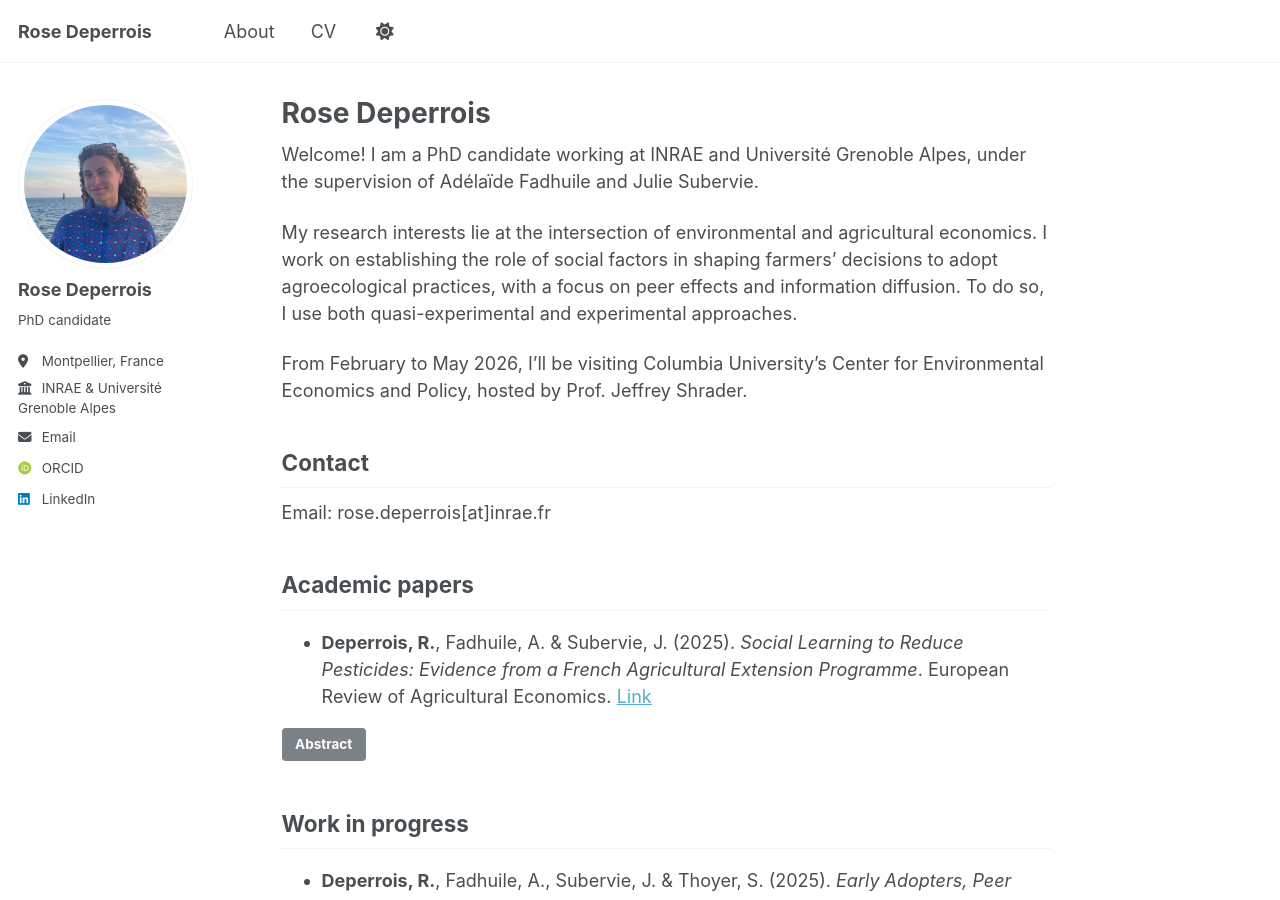
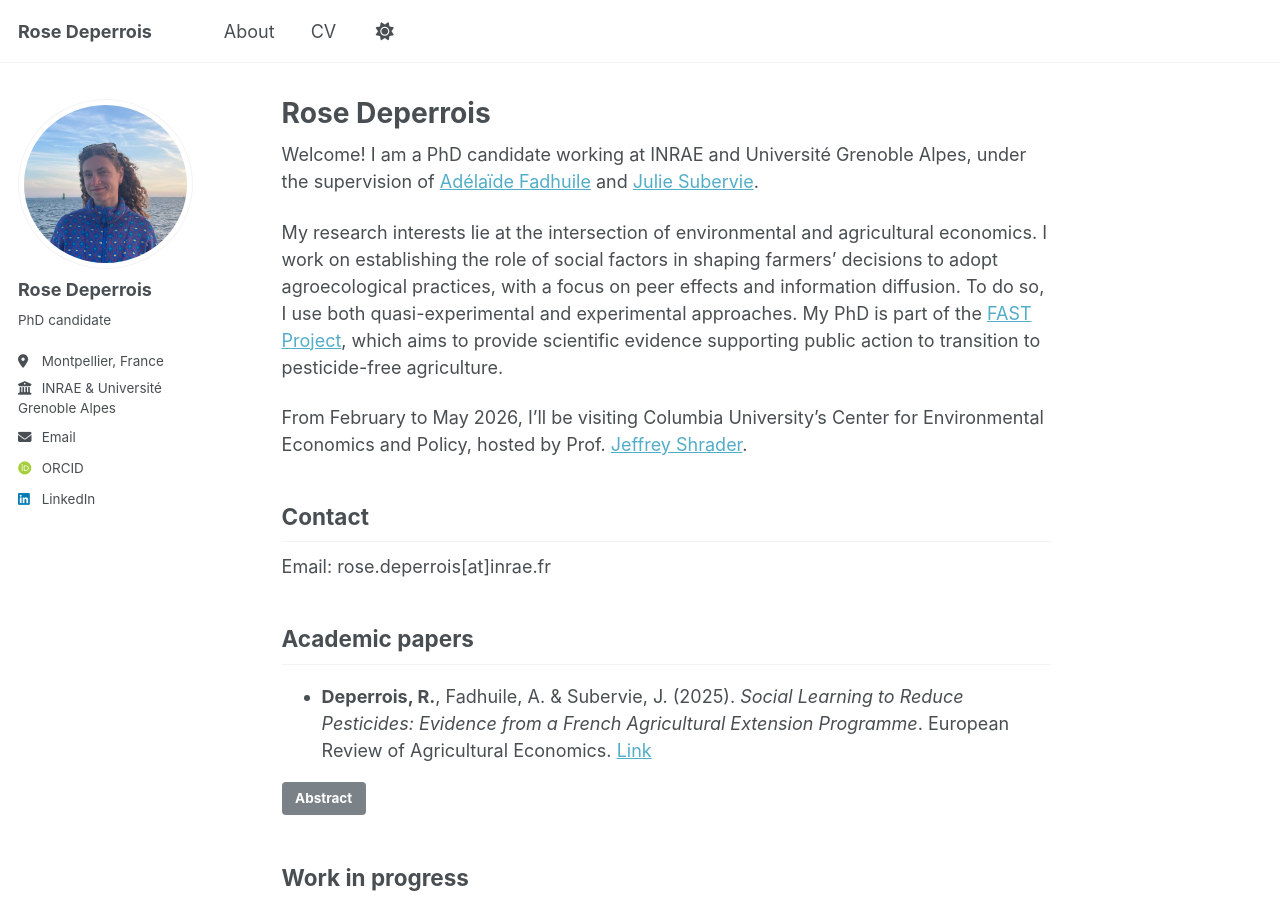
Before and after one commit to rosedeperrois/rosedeperrois.github.io, a Jekyll site: the page built from _pages/about.md, in a window 1280 px wide and 900 px high. Built offline with Jekyll 4.4.1, drawn with Linux system fonts in a browser that asks for light colours; some web fonts are replaced.

Commit message:
Update about.md

```diff
--- a/_pages/about.md
+++ b/_pages/about.md
@@ -8,11 +8,11 @@ redirect_from:
 ---
 
 
-Welcome! I am a PhD candidate working at INRAE and Université Grenoble Alpes, under the supervision of Adélaïde Fadhuile and Julie Subervie.
+Welcome! I am a PhD candidate working at INRAE and Université Grenoble Alpes, under the supervision of [Adélaïde Fadhuile](https://sites.google.com/site/adelaidefadhuile/home) and [Julie Subervie](https://sites.google.com/view/juliesubervie1/home).
 
-My research interests lie at the intersection of environmental and agricultural economics. I work on establishing the role of social factors in shaping farmers' decisions to adopt agroecological practices, with a focus on peer effects and information diffusion. To do so, I use both quasi-experimental and experimental approaches.
+My research interests lie at the intersection of environmental and agricultural economics. I work on establishing the role of social factors in shaping farmers' decisions to adopt agroecological practices, with a focus on peer effects and information diffusion. To do so, I use both quasi-experimental and experimental approaches. My PhD is part of the [FAST Project](https://sites.google.com/view/ppr-fast-project/home), which aims to provide scientific evidence supporting public action to transition to pesticide-free agriculture.
 
-From February to May 2026, I'll be visiting Columbia University's Center for Environmental Economics and Policy, hosted by Prof. Jeffrey Shrader.
+From February to May 2026, I'll be visiting Columbia University's Center for Environmental Economics and Policy, hosted by Prof. [Jeffrey Shrader](https://jeffreyshrader.com/).
 
 Contact
 --------
```
